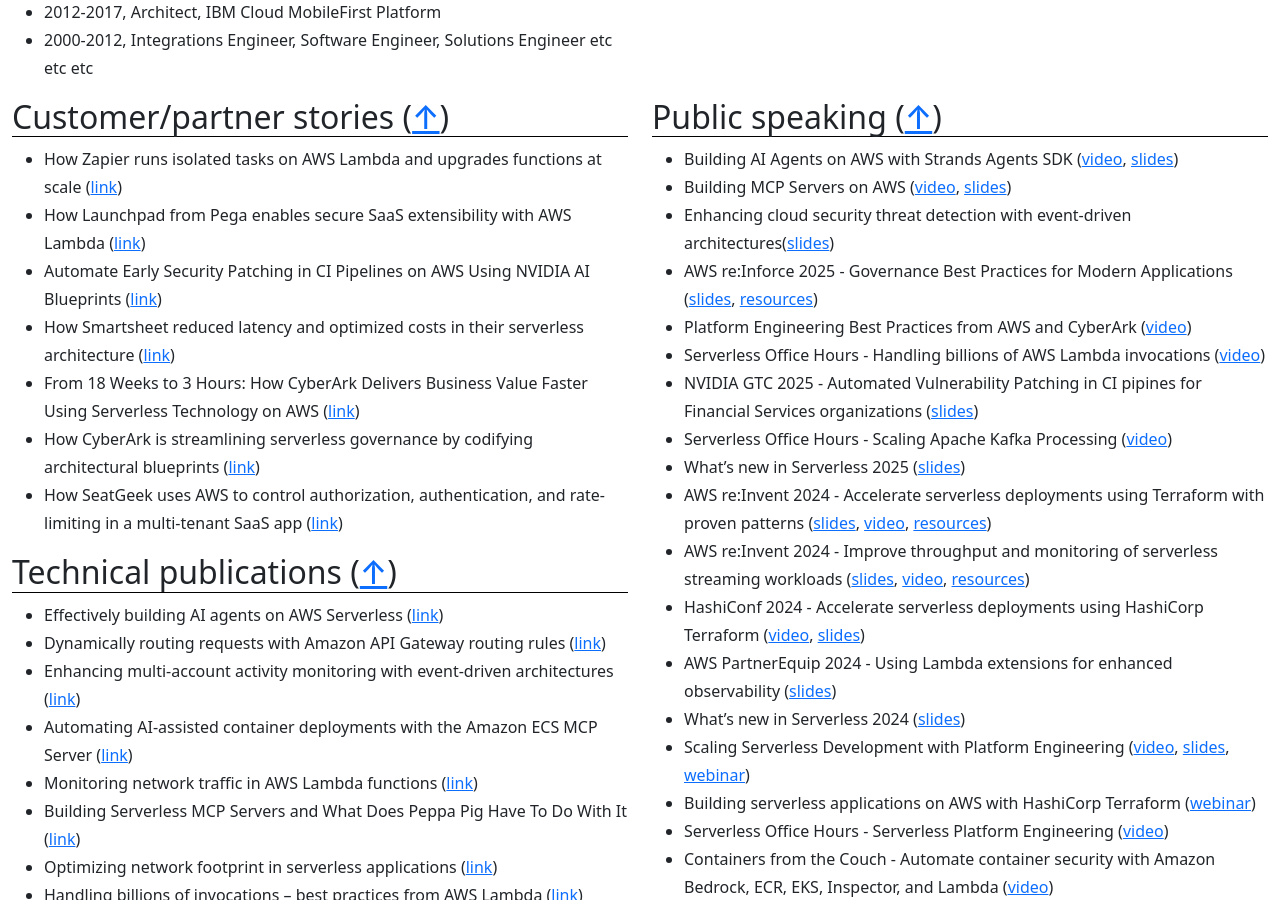
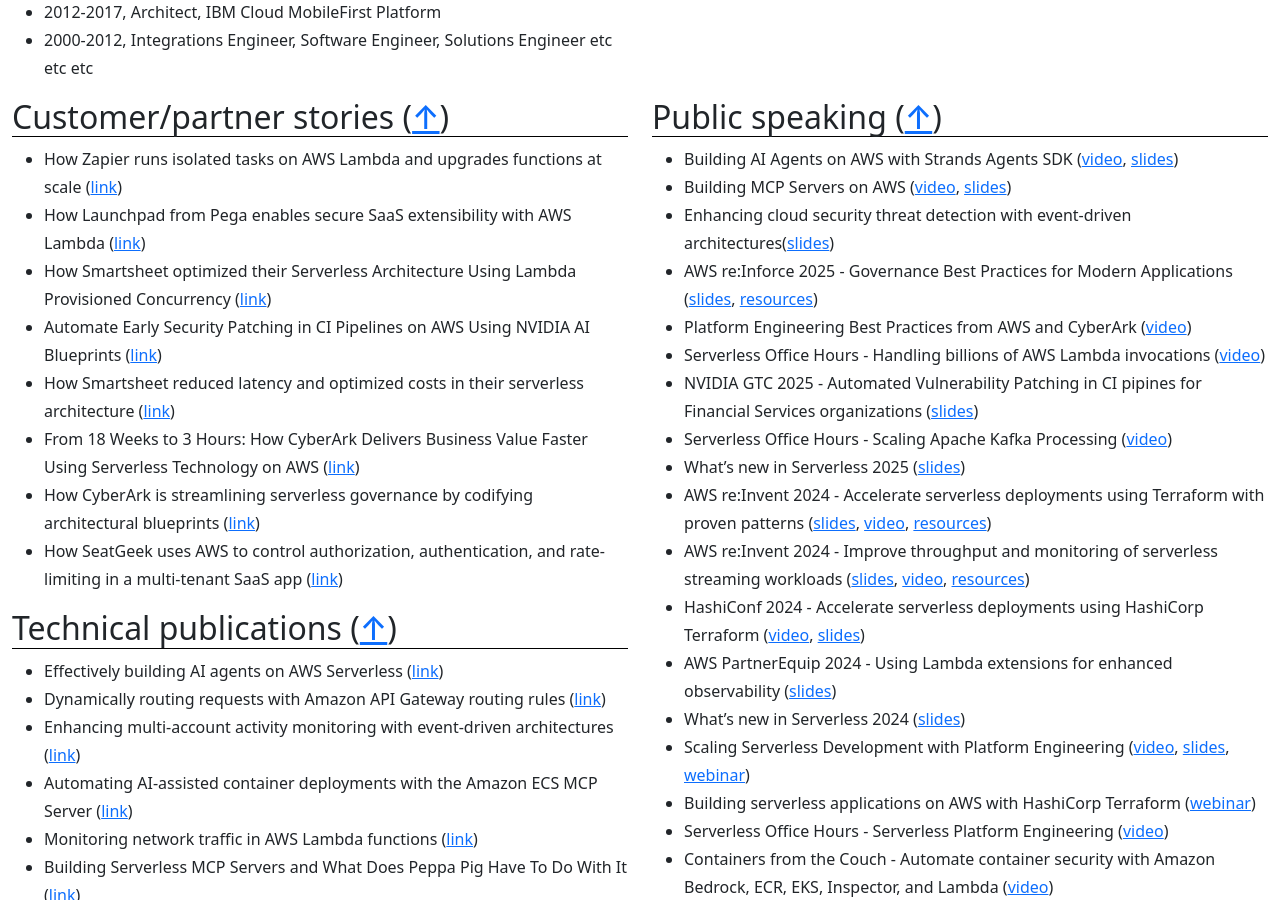
Before and after one commit to aal80/whoami, a Jekyll site: the page built from index.md, in a window 1280 px wide and 900 px high, scrolled down 368 px. Built offline with Jekyll 4.4.1, drawn with Linux system fonts in a browser that asks for light colours.

Commit message:
Update publications.md

```diff
--- a/_includes/publications.md
+++ b/_includes/publications.md
@@ -2,6 +2,7 @@
 
 - How Zapier runs isolated tasks on AWS Lambda and upgrades functions at scale ([link](https://aws.amazon.com/blogs/architecture/how-zapier-runs-isolated-tasks-on-aws-lambda-and-upgrades-functions-at-scale/))
 - How Launchpad from Pega enables secure SaaS extensibility with AWS Lambda ([link](https://aws.amazon.com/blogs/architecture/how-launchpad-from-pega-enables-secure-saas-extensibility-with-aws-lambda/))
+- How Smartsheet optimized their Serverless Architecture Using Lambda Provisioned Concurrency ([link](https://aws.amazon.com/solutions/case-studies/smartsheet-lambda-case-study/))
 - Automate Early Security Patching in CI Pipelines on AWS Using NVIDIA AI Blueprints ([link](https://developer.nvidia.com/blog/automate-early-security-patching-in-ci-pipelines-on-aws-using-nvidia-ai-blueprints/))
 - How Smartsheet reduced latency and optimized costs in their serverless architecture ([link](https://aws.amazon.com/blogs/architecture/how-smartsheet-reduced-latency-and-optimized-costs-in-their-serverless-architecture/))
 - From 18 Weeks to 3 Hours: How CyberArk Delivers Business Value Faster Using Serverless Technology on AWS ([link](https://aws.amazon.com/solutions/case-studies/cyberark-serverless-case-study/))
```
